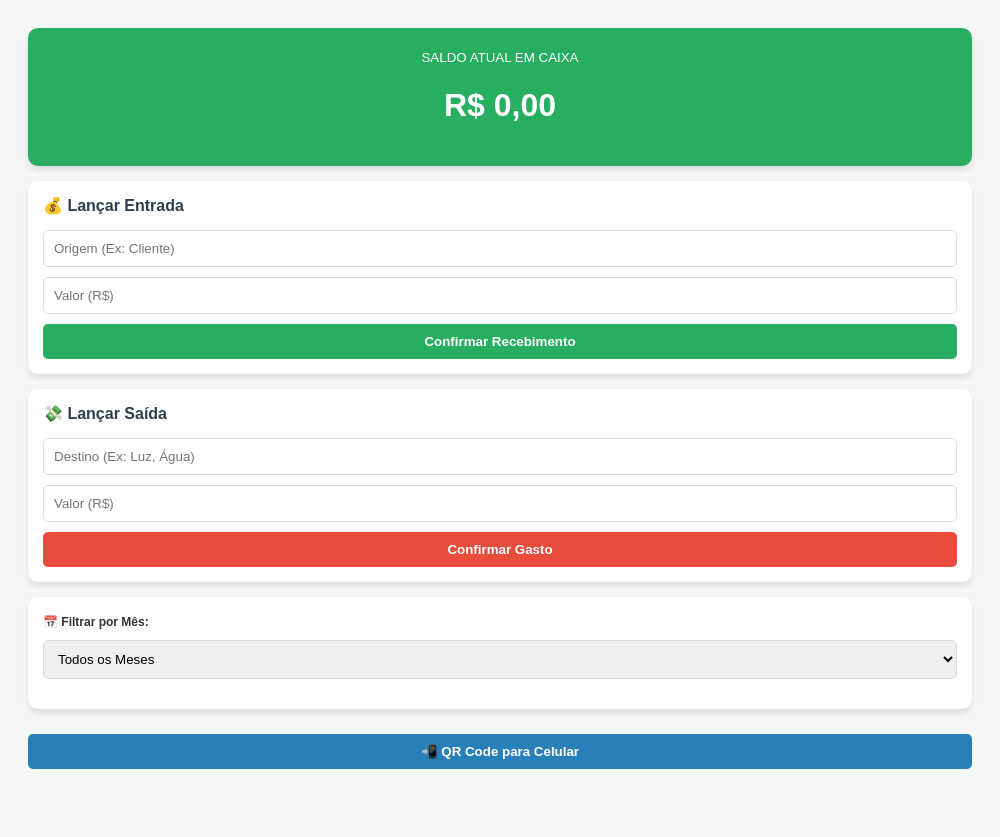
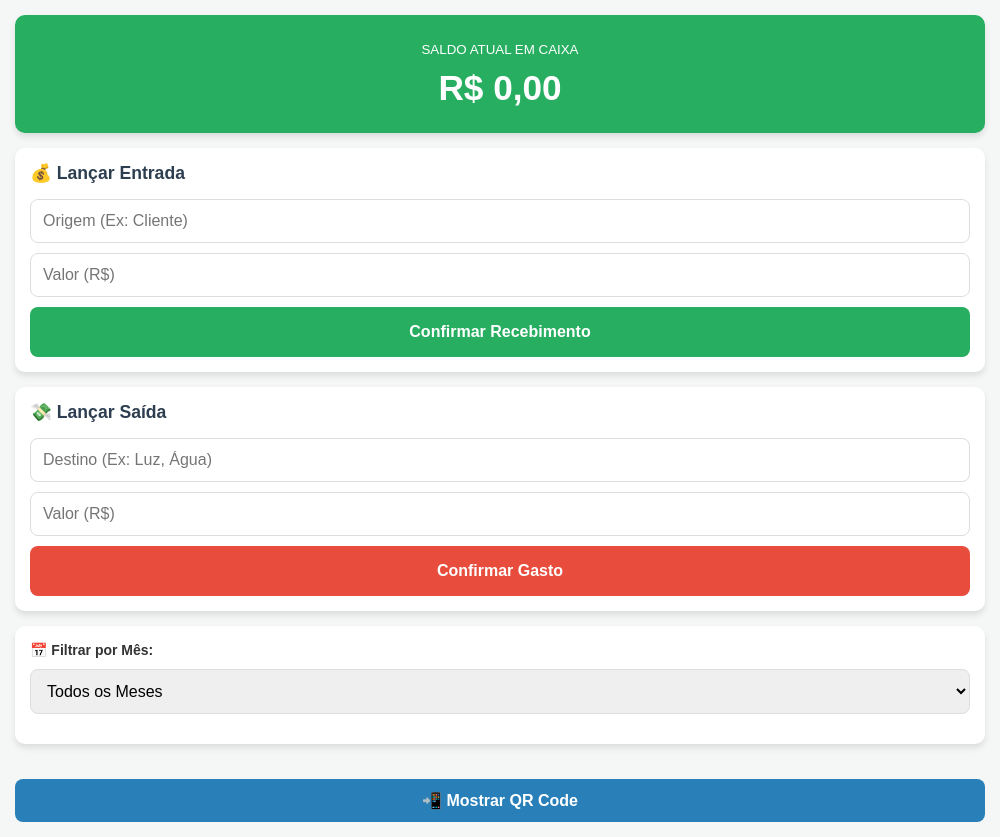
Before and after one commit to verdinhorp/financeiro-escritorio, an Electron app: page index.html in a window 1000 px wide. Before the commit the page ends 800 px from the top, so only its background shows below. Drawn offline with nearby package versions, Linux system fonts and the light colour scheme; a script that the page names is missing.

Commit message:
Visual do celular ajustado

```diff
--- a/index.html
+++ b/index.html
@@ -2,21 +2,58 @@
 <html lang="pt-br">
 <head>
     <meta charset="UTF-8">
+    <meta name="viewport" content="width=device-width, initial-scale=1.0, maximum-scale=1.0, user-scalable=no">
     <title>Financeiro Escritório - Painel Central</title>
     <style>
-        body { font-family: sans-serif; background: #f4f7f6; padding: 20px; color: #333; }
-        .card { background: white; padding: 15px; border-radius: 10px; box-shadow: 0 4px 6px rgba(0,0,0,0.1); margin-bottom: 15px; }
-        .saldo-box { background: #27ae60; color: white; text-align: center; padding: 20px; border-radius: 10px; }
-        input, select, button { width: 100%; padding: 10px; margin-top: 10px; border-radius: 5px; border: 1px solid #ddd; box-sizing: border-box; }
+        /* Ajustes para preencher a tela do celular corretamente */
+        * { box-sizing: border-box; }
+        body {
+            font-family: sans-serif;
+            background: #f4f7f6;
+            padding: 15px; /* Reduzi um pouco o padding para ganhar espaço */
+            color: #333;
+            margin: 0;
+        }
+        .card {
+            background: white;
+            padding: 15px;
+            border-radius: 10px;
+            box-shadow: 0 4px 6px rgba(0,0,0,0.1);
+            margin-bottom: 15px;
+        }
+        .saldo-box {
+            background: #27ae60;
+            color: white;
+            text-align: center;
+            padding: 25px 15px;
+            border-radius: 10px;
+        }
+        #saldo-valor { margin: 10px 0 0 0; font-size: 2.2rem; }
+
+        /* Inputs e Botões maiores para o toque do dedo */
+        input, select, button {
+            width: 100%;
+            padding: 12px; /* Aumentei o clique */
+            margin-top: 10px;
+            border-radius: 8px;
+            border: 1px solid #ddd;
+            font-size: 16px; /* Impede zoom automático no iPhone */
+        }
         button { cursor: pointer; font-weight: bold; border: none; transition: 0.3s; }
-        button:hover { opacity: 0.8; }
-        .btn-entrada { background: #27ae60; color: white; }
-        .btn-saida { background: #e74c3c; color: white; }
-        .btn-qr { background: #2980b9; color: white; }
+        .btn-entrada { background: #27ae60; color: white; height: 50px; }
+        .btn-saida { background: #e74c3c; color: white; height: 50px; }
+        .btn-qr { background: #2980b9; color: white; margin-top: 20px; }
+
+        strong { display: block; margin-bottom: 5px; color: #2c3e50; font-size: 1.1rem; }
+        .hist-item {
+            display: flex;
+            justify-content: space-between;
+            padding: 12px 0; /* Mais espaçamento no histórico */
+            border-bottom: 1px solid #eee;
+            font-size: 15px;
+        }
         #modal-qr { display: none; text-align: center; margin-top: 15px; padding: 20px; }
-        strong { display: block; margin-bottom: 5px; color: #2c3e50; }
-        .hist-item { display: flex; justify-content: space-between; padding: 8px 0; border-bottom: 1px solid #eee; font-size: 14px; }
-        #qrcode-container img { margin: 0 auto; } /* Centraliza o QR Code */
+        #qrcode-container img { margin: 0 auto; max-width: 100%; height: auto; }
     </style>
 </head>
 <body>
@@ -29,19 +66,19 @@
     <div class="card">
         <strong>💰 Lançar Entrada</strong>
         <input type="text" id="desc-entrada" placeholder="Origem (Ex: Cliente)">
-        <input type="number" id="valor-entrada" placeholder="Valor (R$)">
+        <input type="number" id="valor-entrada" placeholder="Valor (R$)" inputmode="decimal">
         <button class="btn-entrada" onclick="lancar('entrada')">Confirmar Recebimento</button>
     </div>
 
     <div class="card">
         <strong>💸 Lançar Saída</strong>
         <input type="text" id="desc-saida" placeholder="Destino (Ex: Luz, Água)">
-        <input type="number" id="valor-saida" placeholder="Valor (R$)">
+        <input type="number" id="valor-saida" placeholder="Valor (R$)" inputmode="decimal">
         <button class="btn-saida" onclick="lancar('saida')">Confirmar Gasto</button>
     </div>
 
     <div class="card">
-        <label style="font-size: 12px; font-weight: bold;">📅 Filtrar por Mês:</label>
+        <label style="font-size: 14px; font-weight: bold;">📅 Filtrar por Mês:</label>
         <select id="filtro-mes" onchange="atualizarDados()">
             <option value="todos">Todos os Meses</option>
             <option value="01">Janeiro</option><option value="02">Fevereiro</option>
@@ -54,12 +91,11 @@
         <div id="lista-agrupada" style="margin-top: 15px;"></div>
     </div>
 
-    <button class="btn-qr" onclick="alternarQR()">📲 QR Code para Celular</button>
+    <button class="btn-qr" onclick="alternarQR()">📲 Mostrar QR Code</button>
 
     <div id="modal-qr" class="card">
         <strong>Acesse pelo Celular</strong>
         <div id="qrcode-container" style="margin: 15px 0; display: flex; justify-content: center;"></div>
-        <p style="font-size: 11px; color: #666;">Aponte a <b>câmera normal</b> do celular.<br>Abre o site do GitHub Pages.</p>
     </div>
 
     <script src="https://cdn.jsdelivr.net/npm/@supabase/supabase-js@2"></script>
@@ -70,7 +106,6 @@
         const supabaseKey = 'eyJhbGciOiJIUzI1NiIsInR5cCI6IkpXVCJ9.eyJpc3MiOiJzdXBhYmFzZSIsInJlZiI6InVoZGR5eG1mbGlteGFrurztojIiwicm9sZSI6ImFub24iLCJpYXQiOjE3NzI2Mjg5NTIsImV4cCI6MjA4ODIwNDk1Mn0.TQJjS9ijbeCzsp0KdyhKgc27ouopZTqII66BLU7dtMg';
         const _supabase = supabase.createClient(supabaseUrl, supabaseKey);
 
-        // GERA O QR CODE DO GITHUB (NÃO DO EXPO)
         window.onload = function() {
             new QRCode(document.getElementById("qrcode-container"), {
                 text: "https://verdinhorp.github.io/financeiro-escritorio/",
@@ -117,18 +152,22 @@
 
             if (!descInput.value || !valorInput.value) return alert("Preencha os campos!");
 
-            await _supabase.from('movimentacoes').insert([{
+            const { error } = await _supabase.from('movimentacoes').insert([{
                 descricao: descInput.value.toUpperCase(),
                 valor: parseFloat(valorInput.value),
                 tipo: tipo,
                 data: new Date().toISOString().split('T')[0]
             }]);
 
-            descInput.value = ""; valorInput.value = "";
-            atualizarDados();
+            if (error) {
+                alert("Erro ao salvar: " + error.message);
+            } else {
+                descInput.value = "";
+                valorInput.value = "";
+                atualizarDados();
+            }
         }
 
-        // Realtime
         _supabase.channel('db-changes').on('postgres_changes', { event: '*', schema: 'public', table: 'movimentacoes' }, () => atualizarDados()).subscribe();
     </script>
 </body>
```
